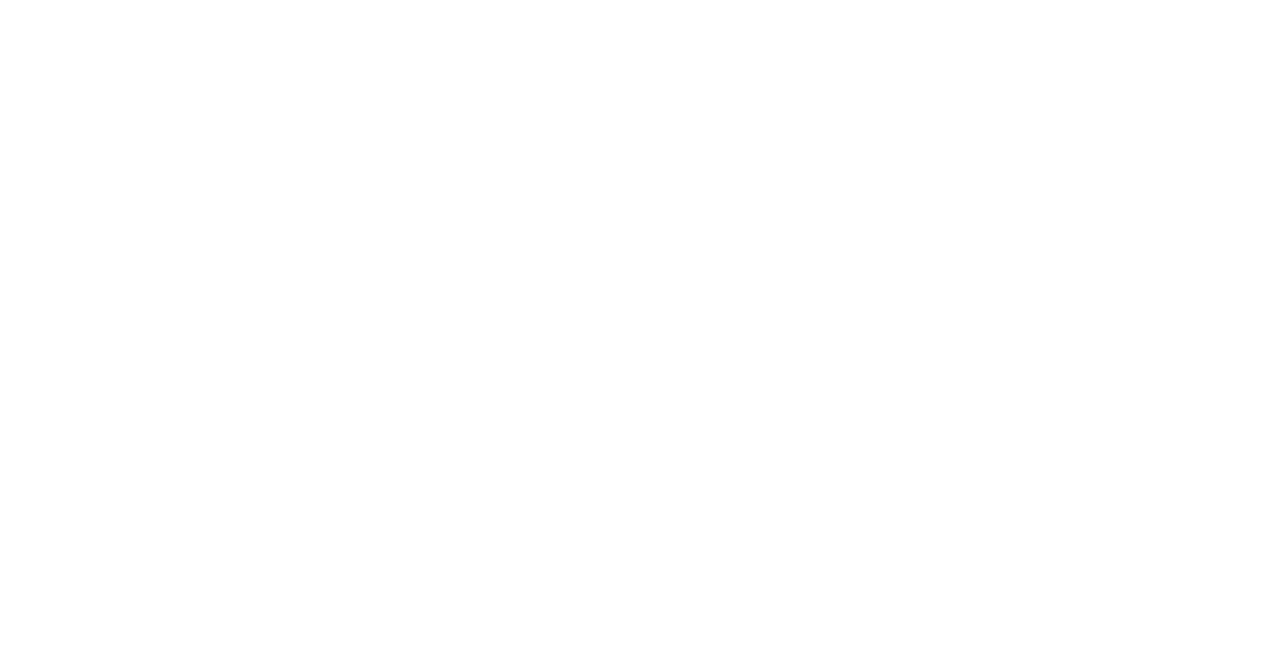
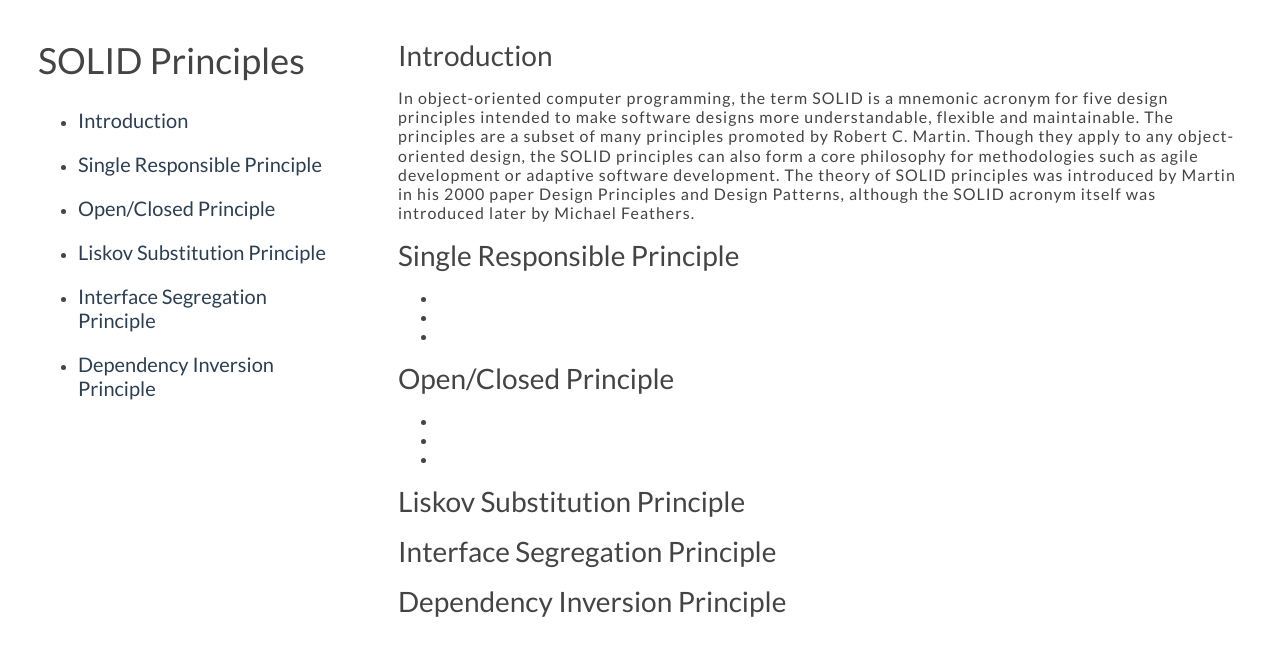
Before and after one commit to xstrengthofonex/technical-documentation-page, a plain HTML site: page index.html in a window 1280 px wide. Drawn offline with Linux system fonts and the light colour scheme.

Commit message:
Setup model

```diff
--- a/index.html
+++ b/index.html
@@ -4,10 +4,71 @@
     <meta charset="utf-8" />
     <title>Technical Documentation Page</title>
     <meta name="viewport" content="width=device-width, initial-scale=1">
+    <script src="https://cdn.freecodecamp.org/testable-projects-fcc/v1/bundle.js"></script>
+    <link href="https://fonts.googleapis.com/css?family=Lato:300,400,700" rel="stylesheet">
     <link rel="stylesheet" type="text/css" media="screen" href="src/main.css" />
     <script src="src/main.js"></script>
+
 </head>
 <body>
-
+    <div id="container">
+        <nav id="navbar">
+            <header>SOLID Principles</header>
+            <ul>
+                <li><a href="#Introduction" class="nav-link">Introduction</a></li>
+                <li><a href="#Single_Responsible_Principle" class="nav-link">Single Responsible Principle</a></li>
+                <li><a href="#Open/Closed_Principle" class="nav-link">Open/Closed Principle</a></li>
+                <li><a href="#Liskov_Substitution_Principle" class="nav-link">Liskov Substitution Principle</a></li>
+                <li><a href="#Interface_Segregation_Principle" class="nav-link">Interface Segregation Principle</a></li>
+                <li><a href="#Dependency_Inversion_Principle" class="nav-link">Dependency Inversion Principle</a></li>
+            </ul>
+        </nav>
+        <main id="main-doc">
+            <section class="main-section" id="Introduction">
+                <header>Introduction</header>
+                <p>In object-oriented computer programming, the term SOLID is a mnemonic acronym for five design principles intended to make software designs more understandable, flexible and maintainable. The principles are a subset of many principles promoted by Robert C. Martin. Though they apply to any object-oriented design, the SOLID principles can also form a core philosophy for methodologies such as agile development or adaptive software development. The theory of SOLID principles was introduced by Martin in his 2000 paper Design Principles and Design Patterns, although the SOLID acronym itself was introduced later by Michael Feathers.</p>
+            </section>
+            <section class="main-section" id="Single_Responsible_Principle">
+                <header>Single Responsible Principle</header>
+                <p></p>
+                <p></p>
+                <code></code>
+                <ul>
+                    <li></li>
+                    <li></li>
+                    <li></li>
+                </ul>
+            </section>
+            <section class="main-section" id="Open/Closed_Principle">
+                <header>Open/Closed Principle</header>
+                <p></p>
+                <p></p>
+                <code></code>
+                <ul>
+                    <li></li>
+                    <li></li>
+                    <li></li>
+                </ul>
+            </section>
+            <section class="main-section" id="Liskov_Substitution_Principle">
+                <header>Liskov Substitution Principle</header>
+                <p></p>
+                <p></p>
+                <code></code>
+            </section>
+            <section class="main-section" id="Interface_Segregation_Principle">
+                <header>Interface Segregation Principle</header>
+                <p></p>
+                <p></p>
+                <code></code>
+            </section>
+            <section class="main-section" id="Dependency_Inversion_Principle">
+                <header>Dependency Inversion Principle</header>
+                <p></p>
+                <p></p>
+                <code></code>
+            </section>
+        </main>
+    </div>
 </body>
 </html>
--- a/src/main.css
+++ b/src/main.css
@@ -1,3 +1,60 @@
 body {
-    font-family: sans-serif;
+	color: #444;
+	font-family: 'Lato', sans-serif;
 }
+
+#container {
+	display: flex;
+}
+
+#navbar {
+	flex: 0 0 300px;
+	padding: 30px;
+}
+
+#navbar header{
+	font-size: 36px;
+}
+
+#navbar ul li {
+	padding: 10px 0px;
+}
+
+.nav-link {
+	font-size: 20px;
+	text-decoration: none;
+	color: #2c3e50;
+}
+
+.nav-link:hover {
+	color: #7f8c8d;
+}
+
+#main-doc {
+	padding: 30px;
+}
+
+.main-section header {
+	font-size: 28px;
+}
+
+.main-section p {
+	font-size: 16px;
+	letter-spacing: 1px;
+	line-height: 1.2;
+}
+
+@media screen and (max-width: 800px){
+	#container {
+		display: flex;
+		flex-direction: column;
+	}
+
+	#navbar {
+		flex-grow: 1;
+	}
+
+	#main-doc {
+		flex-grow: 1;
+	}
+}
```
